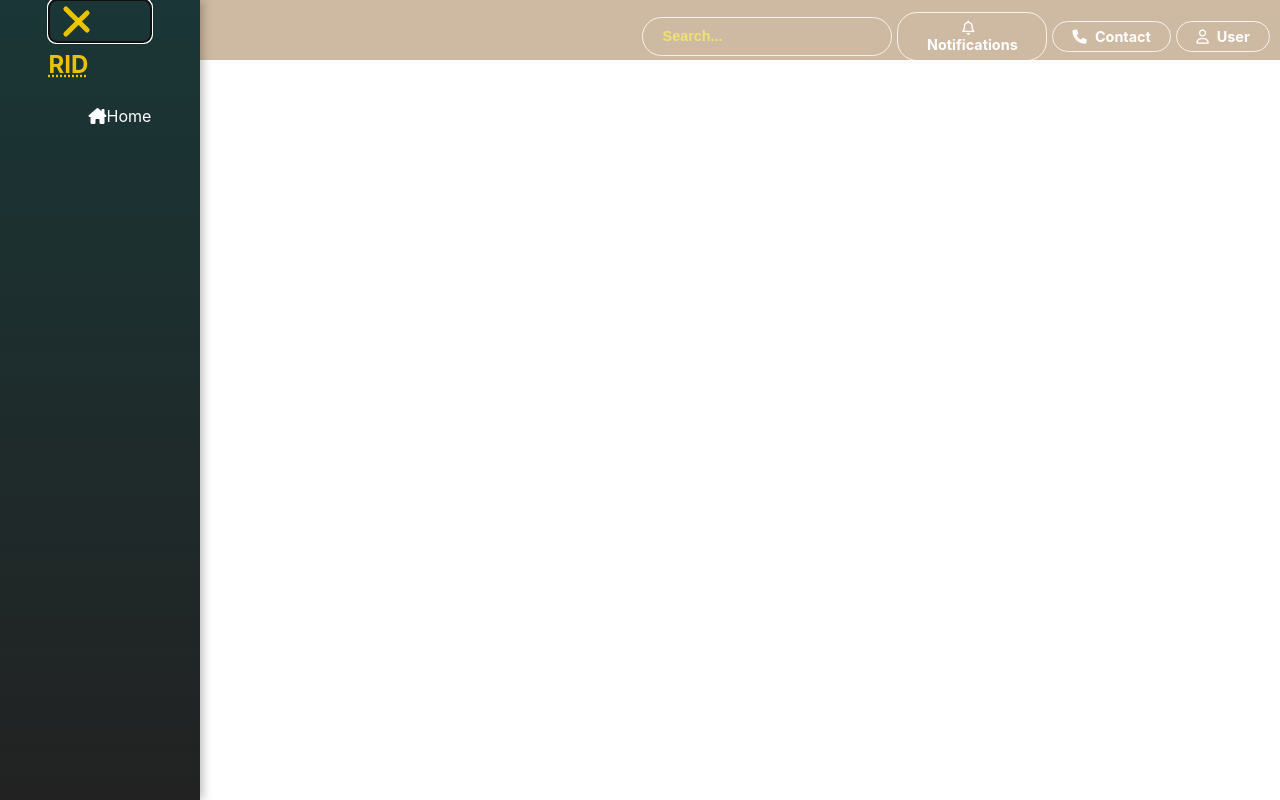
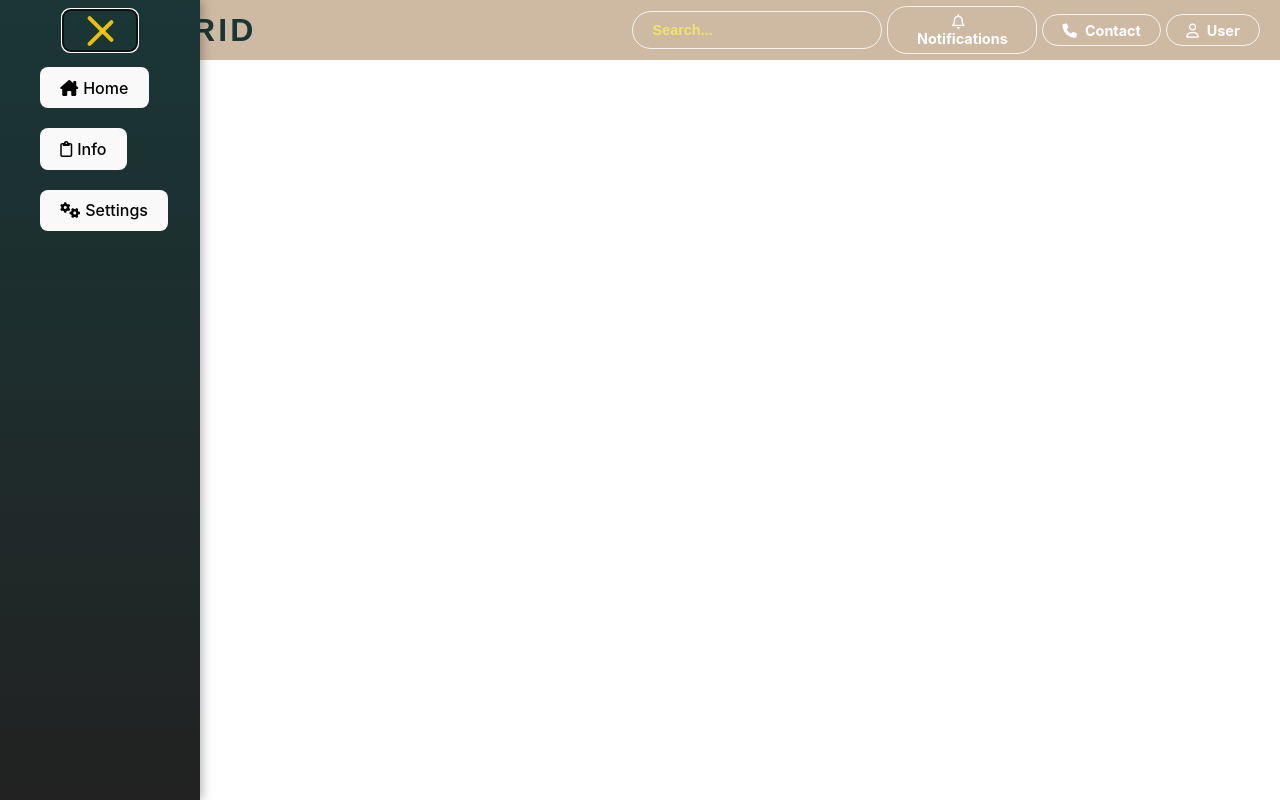
Before and after one commit to filodamos/ramarendezvous, a React (Vite) app: page / in a window 1280 px wide. Both pictures are taken after a click on the button 35 px from the left and 21 px from the top of the page. Built offline with nearby package versions, Linux system fonts and the light colour scheme.

Commit message:
Making some changes on the logo and side bar and the alignment of the items. Plus on the  sidebaropen var.

```diff
--- a/src/components/SideBar/index.module.css
+++ b/src/components/SideBar/index.module.css
@@ -12,23 +12,12 @@
   box-shadow: 2px 0 10px rgba(0, 0, 0, 0.3); /* Shadow for depth */
   z-index: 10;
 
-  .logo {
-    margin-top: 10px;
-    width: 100%;
-    height: 100%;
-
-    & a {
-      color: #f8cb04ef;
-      text-decoration: underline dotted;
-      font-size: 1.5rem;
-      font-weight: bold;
-    }
-  }
 
   .toggle_button {
-    gap: 10px;
+    margin-top: 10px;
+    align-items:center;
+    justify-self: center;
     cursor: pointer;
-    padding: 10px;
     background:none;
     border: none;
 
@@ -41,8 +30,9 @@
       position: relative;
 
       .bar1, .bar2, .bar3 {
+
         width: 100%;
-        height: 5px;             /* Height of each individual bar */
+        height: 4px;             /* Height of each individual bar */
         background-color:#f8cb04ef; /* Visible white color */
         border-radius: 5px;      /* Rounded edges for cleaner look */
         transition: transform 0.4s ease, opacity 0.4s ease; /* Smooth transitions */
@@ -62,10 +52,40 @@
       transform: translateY(-7px) rotate(-45deg); /* Rotate bar3 */
     }
   }
+  &[data-sidebaropen="false"]{
+    .menu_item{
+      display: grid;
+      grid-template-columns: auto;
+      justify-items:left;
+      margin-bottom: 10px;
+      visibility: hidden;
 
 
-  &[data-sidebaropen= "true"]{
+      i{
+        color: aliceblue;
+        visibility:visible;
+
+
+
+      }
+    }
+
+  }
+
+  &[data-sidebaropen="true"]{
     width: 200px;
+
+
+    .menu_item{
+      align-items: center;
+      justify-items: center;
+      margin-bottom: 20px;
+      & i{
+        align-items: center;
+        margin-right: 5px;
+      }
+
+    }
 
   }
 
--- a/src/components/SideBar/index.tsx
+++ b/src/components/SideBar/index.tsx
@@ -1,16 +1,22 @@
 import React, { useState } from 'react'
 import styles from './index.module.css'
 
+function handleButtonClick(msg: string) {
+  console.log(msg)
+}
+
 // MenuItem component
-function MenuItem({ label, iconClass }) {
+function MenuItem({ label, iconClass }: { label: string; iconClass: string }) {
   return (
-    <div className={styles.menu_item}>
-      <i className={`${styles.menu_icon} ${iconClass}`} />
-      <span className={styles.menu_label}>{label}</span>
-    </div>
+    <button
+      className={styles.menu_item}
+      onClick={() => handleButtonClick(`${label} Button`)}
+    >
+      <i className={iconClass} />
+      {label}
+    </button>
   )
 }
-
 // SideBar component with hamburger button
 export function SideBar() {
   const [sidebarOpen, setSidebarOpen] = useState<boolean>(false)
@@ -30,16 +36,14 @@ export function SideBar() {
           <div className={styles.bar3}></div>
         </div>
       </button>
-      <div className={styles.logo}>
-        <a href="/">RID</a>
-      </div>
-      {sidebarOpen && (
         <div className={styles.content}>
           <ul className={styles.nav_links}>
             <MenuItem label="Home" iconClass="fa-solid fa-house-chimney" />
+            <MenuItem label="Info" iconClass="fa-regular fa-clipboard" />
+            <MenuItem label="Settings" iconClass="fa-solid fa-gears" />
           </ul>
         </div>
-      )}
+
     </div>
   )
 }
--- a/src/components/UpperBar/index.module.css
+++ b/src/components/UpperBar/index.module.css
@@ -1,19 +1,64 @@
 .UpperBar {
   background: rgba(122, 68, 5, 0.37);
+  display: grid; /* Grid container */
+  grid-template-columns: auto auto;  /* First column for logo, second for buttons */
+  align-items: center;  /* Vertically centers elements */
+  padding: 0 10px;
 }
+
+.logo {
+  justify-self: center;
+  align-items: center;
+
+  & a {
+    font-family: 'Montserrat', 'Arial', sans-serif;  /* Modern font */
+    color: #1a3636;  /* Dark gray text */
+      /* Yellow underline with thickness */
+     /* Position the underline through the middle */
+    font-size: 2.0rem;  /* Bigger font size */
+    font-weight: 600;  /* Bold but not too heavy */
+    letter-spacing: 0.2rem;  /* Spacing between letters */
+    position: relative;  /* Positioning the underline for animation */
+    transition: color 0.3s ease, transform 0.3s ease, box-shadow 0.3s ease;
+  }
+
+  /* Add a smooth highlight underline animation effect */
+  & a::after {
+    content: '';
+    position: absolute;
+    left: 0;
+    bottom: -0.2em;  /* Adjust positioning to enhance underline visibility */
+    width: 0%;
+    height: 2px;
+    background-color: #f8cb04;  /* Yellow underline */
+    transition: width 0.3s ease-out;  /* Animate the underline expansion */
+  }
+
+  & a:hover {
+    color: #f8cb04;  /* Change text color on hover */
+    transform: scale(1.1);  /* Slightly enlarge on hover */
+    text-decoration: none;  /* Remove the default underline */
+  }
+
+  & a:hover::after {
+    width: 100%;  /* Expand underline to the full width of the text */
+  }
+}
+
 
 .upperbar_items {
   display: grid; /* Grid layout for the buttons */
   grid-auto-flow: column; /* Items arranged in columns */
   grid-auto-columns: max-content; /* Adjust columns based on content size */
-  justify-content: end; /* Align buttons to the right */
-  align-items: center; /* Vertically center the buttons */
+  justify-content: end;
+  align-items: center;
   grid-gap: 5px; /* Space between items */
   padding: 0 10px;
   font-size: 1rem;
   color: white;
-  margin-top: 12px;
+
   overflow: visible;
+
 }
 
 /* General button styles */
@@ -27,9 +72,7 @@
   font-size: 0.9rem;
   font-weight: bold;
   cursor: pointer;
-  transition:
-    background-color 0.3s ease,
-    color 0.3s ease;
+  transition: background-color 0.3s ease, color 0.3s ease;
   max-width: 150px;
   width: auto;
   &:hover {
--- a/src/components/UpperBar/index.tsx
+++ b/src/components/UpperBar/index.tsx
@@ -1,29 +1,29 @@
-import styles from "./index.module.css";
+import styles from './index.module.css'
 
 function handleButtonClick(msg: string) {
-  console.log(msg);
+  console.log(msg)
 }
 
 function SearchBar({
   iconClass,
-  placeholder = "Search...",
+  placeholder = 'Search...',
 }: {
-  iconClass: string;
-  placeholder?: string;
+  iconClass: string
+  placeholder?: string
 }) {
   return (
     <div className={styles.SearchBar}>
       <input type="text" placeholder={placeholder} />
     </div>
-  );
+  )
 }
 
 function UpperbarItem({
   label,
   iconClass,
 }: {
-  label: string;
-  iconClass: string;
+  label: string
+  iconClass: string
 }) {
   return (
     <button
@@ -33,12 +33,15 @@ function UpperbarItem({
       <i className={iconClass} />
       {label}
     </button>
-  );
+  )
 }
 
 export function UpperBar() {
   return (
     <div className={styles.UpperBar}>
+      <div className={styles.logo}>
+        <a href="/">RID</a>
+      </div>
       <div className={styles.upperbar_items}>
         <SearchBar iconClass="fa-solid fa-magnifying-glass" />
         <UpperbarItem label="Notifications" iconClass="fa-regular fa-bell" />
@@ -46,5 +49,5 @@ export function UpperBar() {
         <UpperbarItem label="User" iconClass="fa-regular fa-user" />
       </div>
     </div>
-  );
+  )
 }
```
